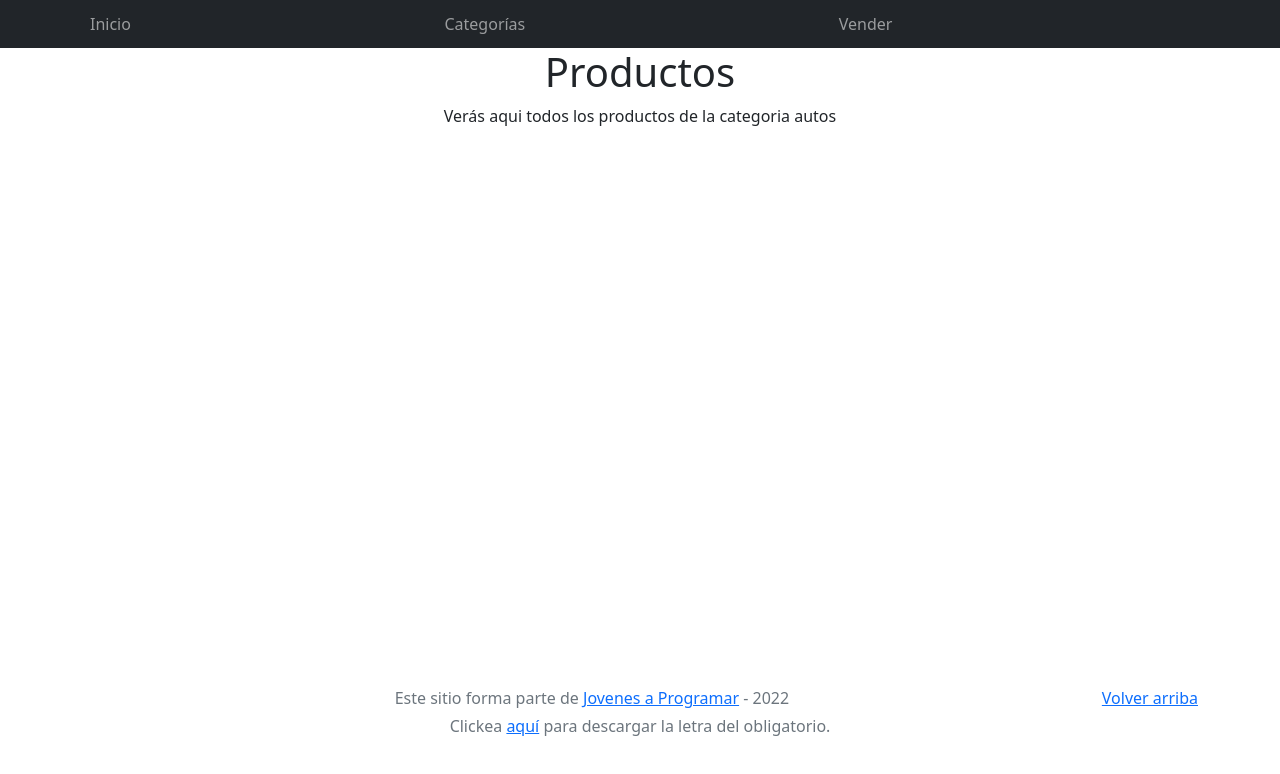
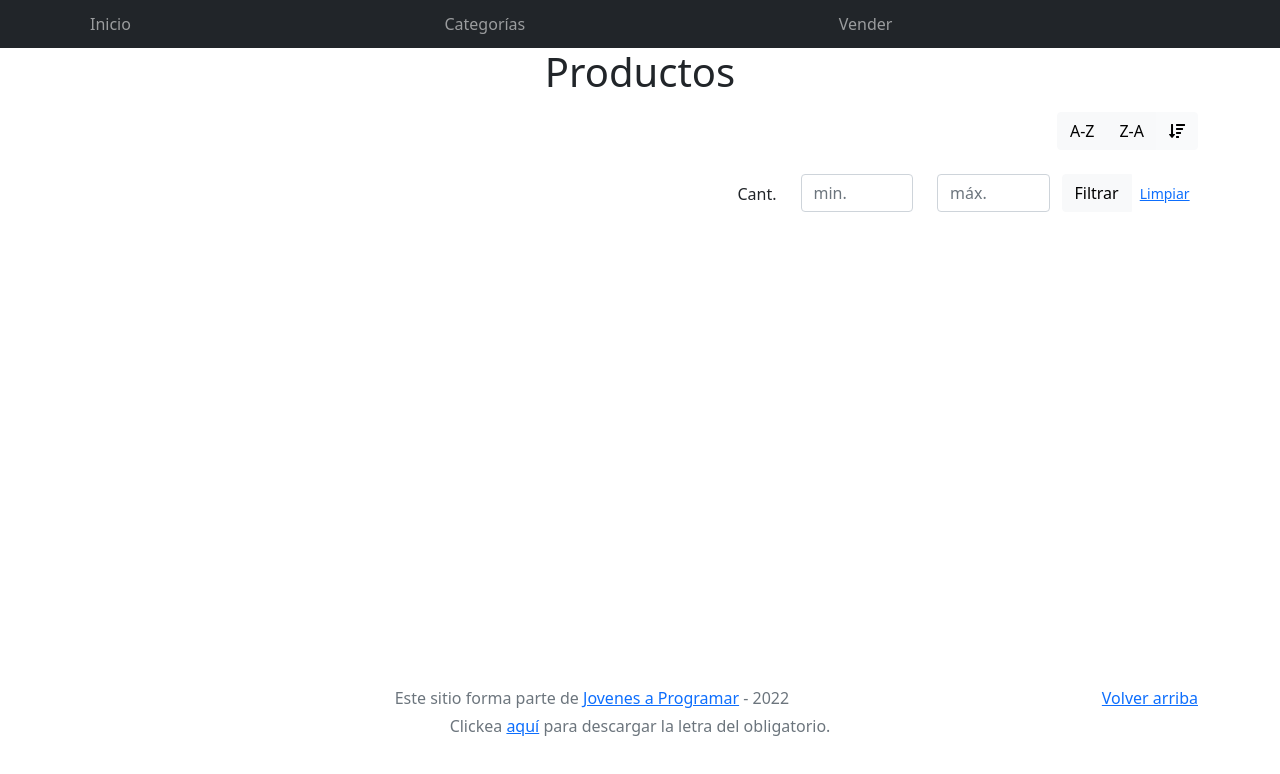
Before and after one commit to agustinacejas/trabajoindivudual, a plain HTML site: page products.html in a window 1280 px wide. Drawn offline with Linux system fonts and the light colour scheme; no server answers.

Commit message:
Entrega 2, punto 1 y 2

```diff
--- a/js/categories.js
+++ b/js/categories.js
@@ -36,7 +36,7 @@ function sortCategories(criteria, array){
 }
 
 function setCatID(id) {
-    localStorage.setItem("catID", id);
+    localStorage.setItem('catID', id);
     window.location = "products.html"
 }
 
--- a/js/init.js
+++ b/js/init.js
@@ -6,7 +6,7 @@ const PRODUCT_INFO_COMMENTS_URL = "https://japceibal.github.io/emercado-api/prod
 const CART_INFO_URL = "https://japceibal.github.io/emercado-api/user_cart/";
 const CART_BUY_URL = "https://japceibal.github.io/emercado-api/cart/buy.json";
 const EXT_TYPE = ".json";
-const LIST_URL = "https://japceibal.github.io/emercado-api/cats_products/101.json"
+const LIST_URL = "https://japceibal.github.io/emercado-api/cats_products/" + localStorage.getItem('catID') + ".json"
 
 
 let showSpinner = function(){
--- a/js/products.js
+++ b/js/products.js
@@ -1,7 +1,7 @@
 let jsonDataResponse = [];
 
 
-function mostrarAutos (jsonAutos){
+function desplegarCategorias(jsonAutos){
     let auto = "";
 
     for(let i = 0; i < jsonAutos.products.length; i++) {
@@ -26,6 +26,7 @@ function mostrarAutos (jsonAutos){
         </div>
         `
         document.getElementById("autos").innerHTML = auto;
+        document.getElementById("frase").innerHTML = "Verás aqui todos los productos de la categoria " + jsonAutos.catName
     }
 }
 
@@ -35,7 +36,7 @@ document.addEventListener("DOMContentLoaded", function(){
         {
             console.log(resultObj.data)
             jsonDataResponse = resultObj.data;
-            mostrarAutos(jsonDataResponse);
+            desplegarCategorias(jsonDataResponse);
         }
     });
 });
--- a/products.html
+++ b/products.html
@@ -40,11 +40,44 @@
   <main class="pb-5-container">
     <div >
       <h1>Productos</h1>
-      <p>Verás aqui todos los productos de la categoria autos</p>
+      <p id="frase"></p>
     </div>
+    <div class="container">
+      <div class="row">
+        <div class="col text-end">
+          <div class="btn-group btn-group-toggle mb-4" data-bs-toggle="buttons">
+            <input type="radio" class="btn-check" name="options" id="sortAsc">
+            <label class="btn btn-light" for="sortAsc">A-Z</label>
+            <input type="radio" class="btn-check" name="options" id="sortDesc">
+            <label class="btn btn-light" for="sortDesc">Z-A</label>
+            <input type="radio" class="btn-check" name="options" id="sortByCount" checked>
+            <label class="btn btn-light" for="sortByCount"><i class="fas fa-sort-amount-down mr-1"></i></label>
+          </div>
+        </div>
+      </div>
+      <div class="row">
+        <div class="col-lg-6 offset-lg-6 col-md-12 mb-1 container">
+          <div class="row container p-0 m-0">
+            <div class="col">
+              <p class="font-weight-normal text-end my-2">Cant.</p>
+            </div>
+            <div class="col">
+              <input class="form-control" type="number" placeholder="min." id="rangeFilterCountMin">
+            </div>
+            <div class="col">
+              <input class="form-control" type="number" placeholder="máx." id="rangeFilterCountMax">
+            </div>
+            <div class="col-3 p-0">
+              <div class="btn-group" role="group">
+                <button class="btn btn-light btn-block" id="rangeFilterCount">Filtrar</button>
+                <button class="btn btn-link btn-sm" id="clearRangeFilter">Limpiar</button>
+              </div>
+            </div>
+          </div>
+        </div>
+      </div>
     <div class="container" id="autos">
-
-      </div>
+     </div>
   </main>
   <footer class="text-muted">
     <div class="container">
```
